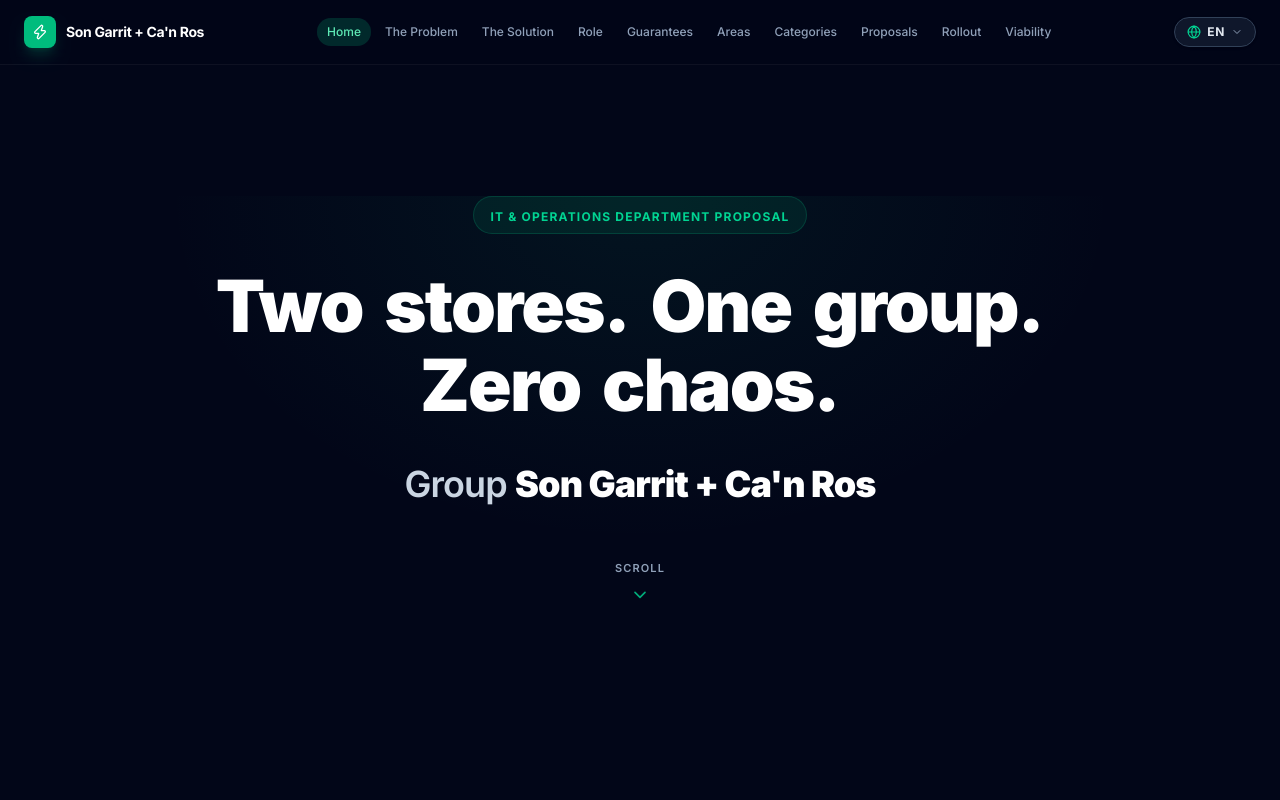
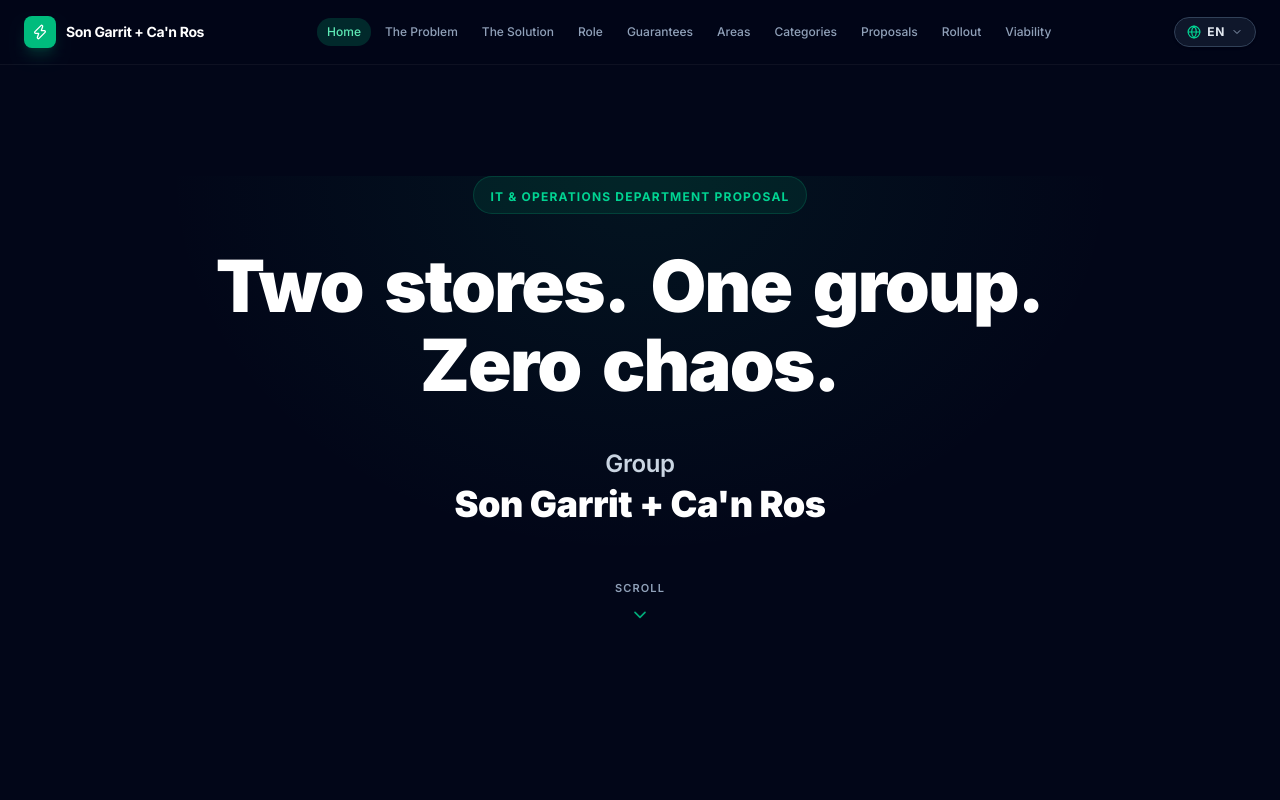
Before and after one commit to jordi2479/songarrit-canros-it, a Next.js app: page /en in a window 1280 px wide. Shown: the top 800 px of the page. Built offline with nearby package versions, Linux system fonts and the light colour scheme.

Commit message:
style(hero): anadir salto de linea tras Grupo y jerarquia visual en nombre de marca

```diff
--- a/src/app/[locale]/page.tsx
+++ b/src/app/[locale]/page.tsx
@@ -143,15 +143,15 @@ export default function Home() {
             delay={0.4}
           />
           <motion.div
-            className="mt-2 text-2xl sm:text-3xl md:text-4xl tracking-tight"
+            className="mt-3 tracking-tight leading-tight"
             initial={{ opacity: 0, y: 10 }}
             animate={{ opacity: 1, y: 0 }}
             transition={{ delay: 1.0, duration: 0.8 }}
           >
-            <span className="font-semibold text-slate-300">
-              {tHero("groupPrefix")}{" "}
+            <span className="block font-semibold text-slate-300 text-lg sm:text-xl md:text-2xl mb-1">
+              {tHero("groupPrefix")}
             </span>
-            <span className="font-black text-white">
+            <span className="block font-black text-white text-2xl sm:text-3xl md:text-4xl">
               {tHero("brand")}
             </span>
           </motion.div>
```
